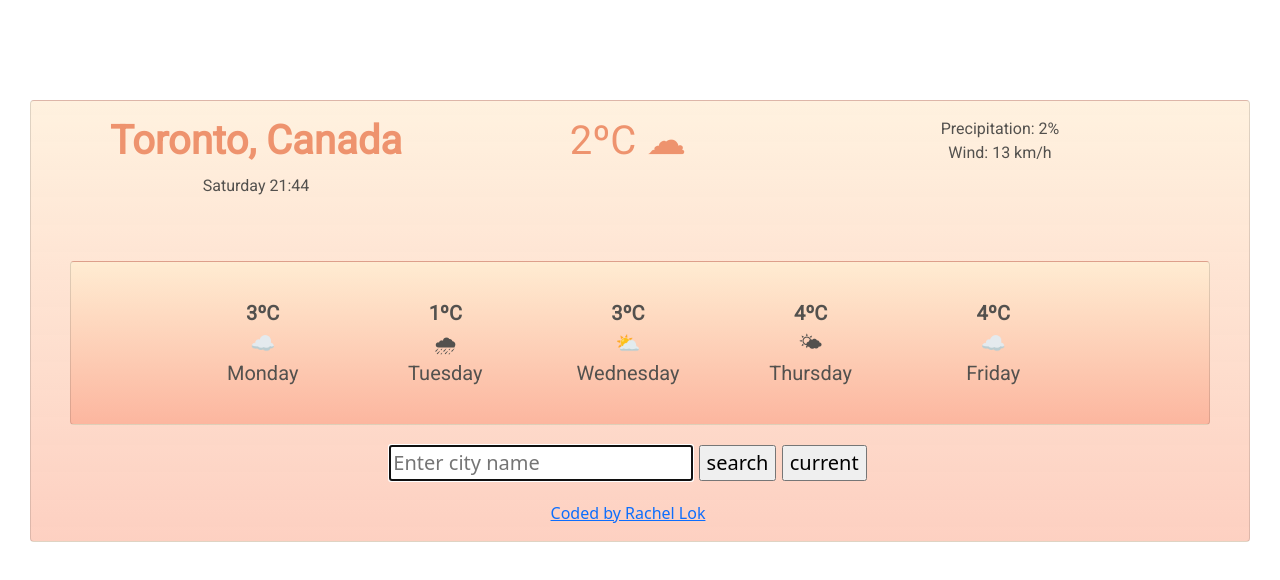
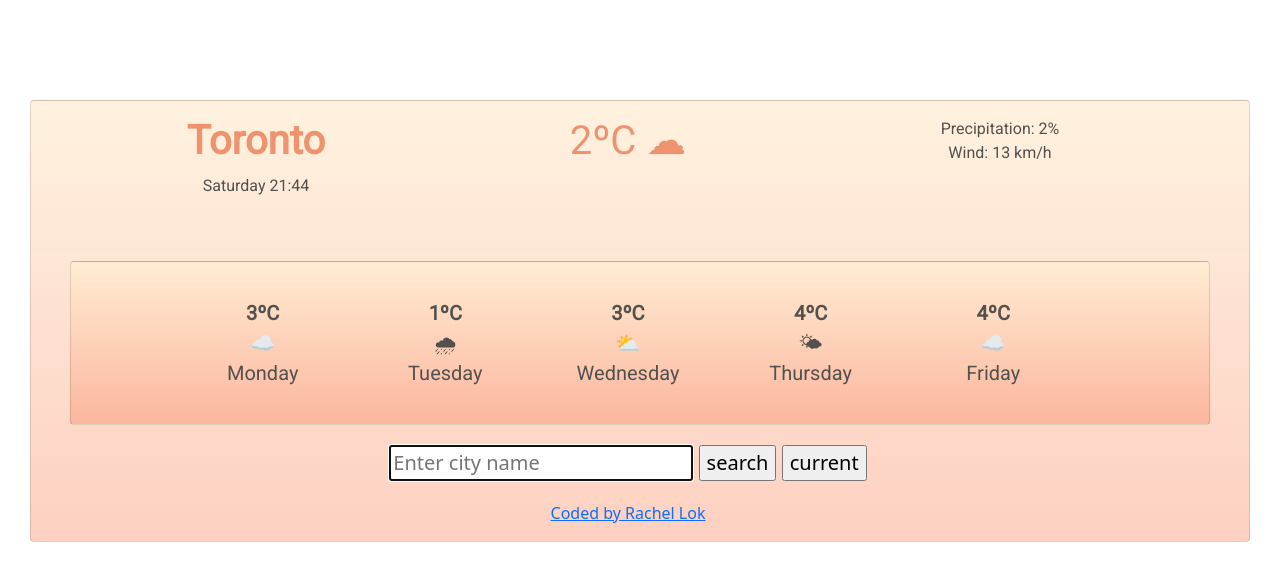
Before and after one commit to rsibbs/GIT-Homework, a website built with Parcel: page index.html in a window 1280 px wide. Built offline with nearby package versions, Linux system fonts and the light colour scheme.

Commit message:
Changed to just "city" name, not "city, country"

```diff
--- a/index.html
+++ b/index.html
@@ -26,7 +26,7 @@
                 <div class="row">
                     <div class="row align-items-left">
                         <div class="col-4">
-                            <h1 id="city"> <strong> Toronto, Canada </strong> </h1>
+                            <h1 id="city"> <strong> Toronto </strong> </h1>
                             <p3 id="current-date"> Sunday <br /> 4:00 pm </p3>
                         </div>
                         <div class="col-4">
```
